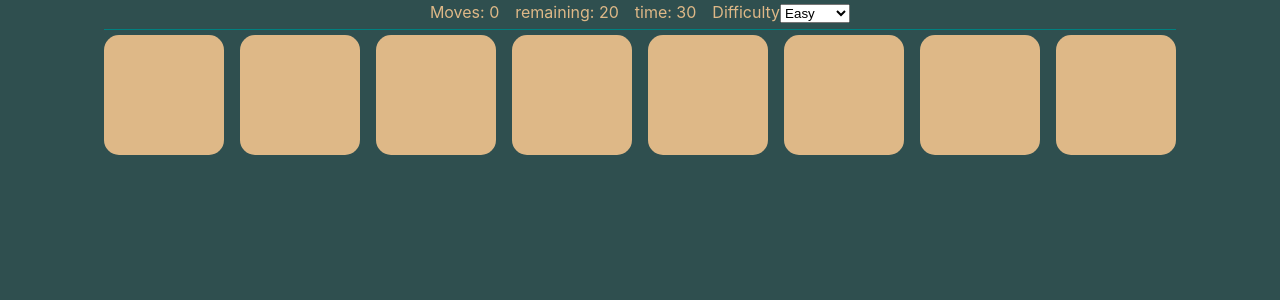
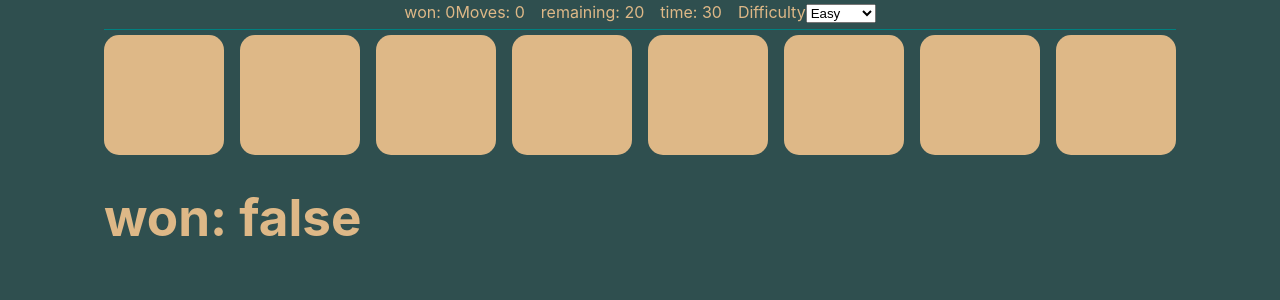
Before and after one commit to franckyi/react-memory-game, a React (Vite) app: page / in a window 1280 px wide. Shown: the top 300 px of the page. Built offline with nearby package versions, Linux system fonts and the light colour scheme.

Commit message:
before test

```diff
--- a/src/App.tsx
+++ b/src/App.tsx
@@ -5,25 +5,13 @@ import western from './model/sets/western';
 import Tile from './components/Tile';
 // import { Footer } from './components/Footer';
 import { TileType } from './types/tile';
-import { GameStatusType } from './types/gameStatus';
-
-const initialGameStatus: GameStatusType = {
-  won: false,
-  movesCount: 0,
-  currentRemainingMoves: 20
-}
-
-const defaultSettings = {
-  limit: 4,
-  difficulty: "Easy",
-  time: 30,
-  remainingMoves: 20
-}
+import { defaultSettings, initialGameStatus, initialStats } from './model/initial-states';
 
 const App = () => {
   // const [theme, setTheme] = useState("western")
   const [gameStatus, setGameStatus] = useState(initialGameStatus)
   const [settings, setSettings] = useState(defaultSettings)
+  const [stats, setStats] = useState(initialStats)
 
   const [initialTiles, setInitialTiles] = useState<TileType[]>(western)
   const [duplicatedTiles, setDuplicatedTiles] = useState<TileType[]>(initialTiles)
@@ -32,6 +20,8 @@ const App = () => {
   const [clickCount, setClickCount] = useState(0)
   const [isTimerOn, setIsTimerOn] = useState(false)
   const [timeLeft, setTimeLeft] = useState(settings.time)
+
+  let intervalId: number | undefined = undefined;
 
   useEffect(() => {
     console.log('difficulty changed:', settings);
@@ -79,7 +69,6 @@ const App = () => {
   }, [clickCount])
 
   useEffect(() => {
-    let intervalId: number | undefined = undefined;
 
     if (isTimerOn && timeLeft > 0) {
       intervalId = setInterval(() => {
@@ -87,6 +76,14 @@ const App = () => {
       }, 1000);
     } else {
       clearInterval(intervalId);
+
+      if (duplicatedTiles.every(tile => tile.matched)) {
+        setGameStatus({ ...gameStatus, won: true });
+        setStats({ ...stats, won: stats.won + 1 });
+      } else {
+        setGameStatus({ ...gameStatus, lost: true });
+        setStats({ ...stats, lost: stats.lost + 1 });
+      }
     }
 
     return () => {
@@ -109,6 +106,7 @@ const App = () => {
 
     if (duplicatedTiles.every(tile => tile.matched)) {
       setGameStatus({ ...gameStatus, won: true });
+      clearInterval(intervalId)
       return;
     }
 
@@ -166,7 +164,7 @@ const App = () => {
 
   return (
     <>
-      <Menu gameStatus={gameStatus} settings={settings} setSettings={setSettings} timeLeft={timeLeft}
+      <Menu stats={stats} setStats={setStats} gameStatus={gameStatus} settings={settings} setSettings={setSettings} timeLeft={timeLeft}
       // setTheme={setTheme} theme={theme}
       />
 
@@ -186,7 +184,7 @@ const App = () => {
       }
 
       {/* TODO: Replace with alert or modal */}
-      {duplicatedTiles.every(tile => tile.matched) && <h1>You win</h1>}
+      <h1>won: {gameStatus.won? "true" : "false"}</h1>
 
       {/* <Footer /> */}
     </>
--- a/src/components/Menu.tsx
+++ b/src/components/Menu.tsx
@@ -1,6 +1,7 @@
+import { initialStats } from "../model/initial-states"
 import { MenuProps } from "../types/menuProps"
 
-const Menu = ( {gameStatus, settings, setSettings, timeLeft
+const Menu = ( {stats, setStats, gameStatus, settings, setSettings, timeLeft
     // theme, setTheme
 } : MenuProps ) => {
 
@@ -17,6 +18,7 @@ const Menu = ( {gameStatus, settings, setSettings, timeLeft
 
     return (
         <header className="menu">
+            won: {stats.won}
             Moves: {gameStatus.movesCount}
             <span>remaining: {gameStatus.currentRemainingMoves}</span>
             <span>time: {timeLeft}</span>
--- /dev/null
+++ b/src/model/initial-states.ts
@@ -0,0 +1,21 @@
+import { GameStatusType } from "../types/gameStatus"
+
+export const initialStats = {
+    won: 0,
+    lost: 0,
+    record: 0
+}
+
+export const initialGameStatus: GameStatusType = {
+    won: false,
+    lost: false,
+    movesCount: 0,
+    currentRemainingMoves: 20
+}
+
+export const defaultSettings = {
+    limit: 4,
+    difficulty: "Easy",
+    time: 30,
+    remainingMoves: 20
+}
--- a/src/types/gameStatus.ts
+++ b/src/types/gameStatus.ts
@@ -1,5 +1,6 @@
 export type GameStatusType = {
     won: boolean,
+    lost: boolean,
     movesCount: number,
     currentRemainingMoves: number
 }
--- a/src/types/menuProps.ts
+++ b/src/types/menuProps.ts
@@ -1,7 +1,10 @@
 import { GameStatusType } from "../types/gameStatus"
 import { SettingsType } from "./settings"
+import { StatsType } from "./stats"
 
 export type MenuProps = {
+    stats: StatsType
+    setStats: (stats: StatsType) => void
     gameStatus: GameStatusType
     settings: SettingsType
     setSettings: (settings: SettingsType) => void
--- /dev/null
+++ b/src/types/stats.ts
@@ -0,0 +1,5 @@
+export type StatsType = {
+    won: number
+    lost: number
+    record: number
+}
```
